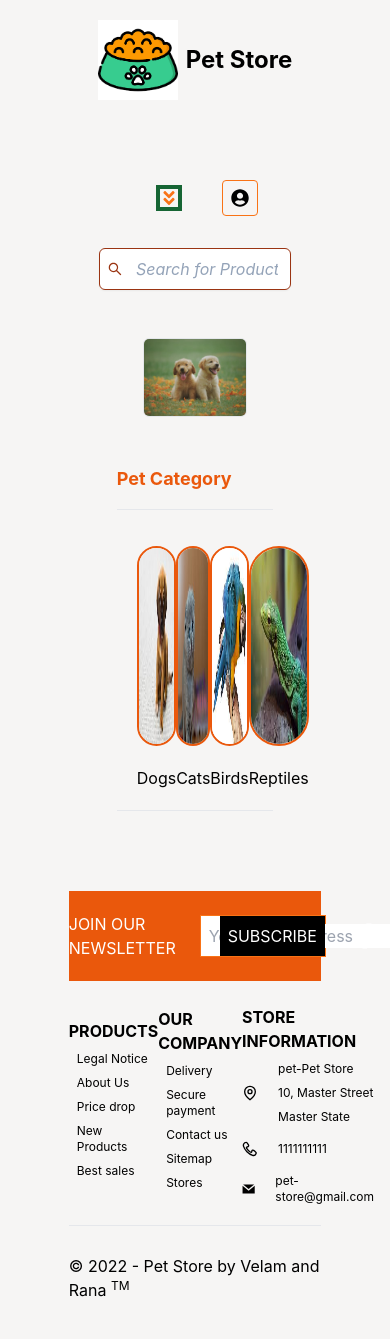
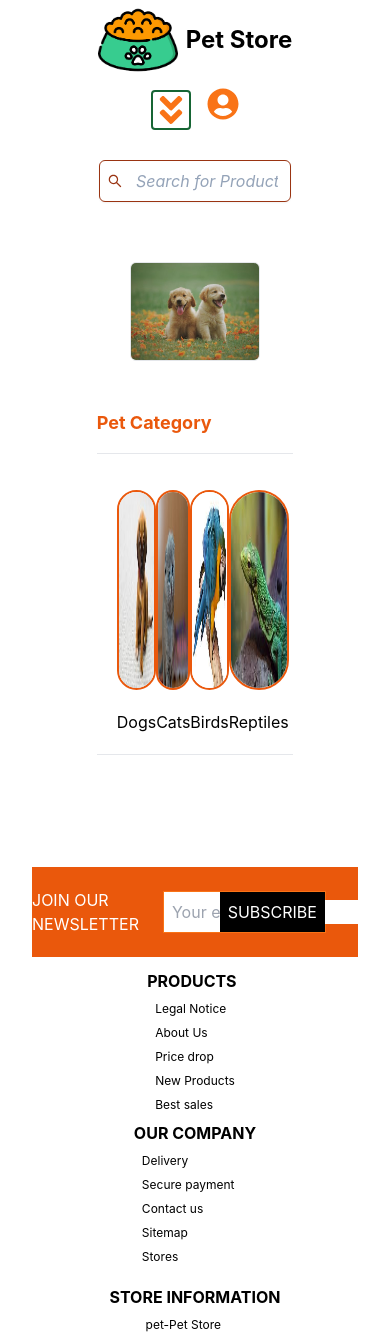
Before and after one commit to VelamPillai/pet-shop, a React (Create React App) app in the folder frontend-petshop/: page / in a window 390 px wide. Shown: the top 1339 px of the page. Built offline with nearby package versions, Linux system fonts and the light colour scheme.

Commit message:
navbar styling for mobile layout applied

```diff
--- a/frontend-petshop/src/App.js
+++ b/frontend-petshop/src/App.js
@@ -4,7 +4,7 @@ import "./App.css";
 
 import Footer from "./components/footer/Footer";
 import Header from "./components/header/Header";
-
+import Navbar from "./components/navbar/Navbar";
 import Main from "./components/main/Main.js";
 import Login from "./components/user/Login.js";
 import Signup from "./components/user/Signup.js"
@@ -16,9 +16,12 @@ import Notification from "./components/user/Notification.js";
 
 function App() {
   return (
-    <div className="w-3/4 mx-auto  p-5 h-screen">
+    <div className="    h-screen md:w-[100vw]" >
+
       <Header />
 
+
+      <div className="w-3/4 mx-auto  ">
       <Routes>
         <Route path="/">
           <Route
@@ -39,8 +42,8 @@ function App() {
     />
 
       </Routes>
-
-      <Footer />
+      </div>
+       <Footer />
     </div>
   );
 }
--- a/frontend-petshop/src/components/footer/Footer.js
+++ b/frontend-petshop/src/components/footer/Footer.js
@@ -4,7 +4,7 @@ import FooterMenu from './FooterMenu';
 import Newsletter from './NewsLetter';
 export default function Footer() {
   return (
-    <div className='pb-[2rem] '>
+    <div className='p-[2rem] box-border w-[100%] '>
       <Newsletter />
       <FooterMenu />
       <hr className="mt-3 pt-[1rem]" />
--- a/frontend-petshop/src/components/footer/FooterMenu.js
+++ b/frontend-petshop/src/components/footer/FooterMenu.js
@@ -18,7 +18,7 @@ export default function FooterMenu() {
     'Stores',
   ];
   return (
-    <div className="flex justify-between items-center mt-3">
+    <div className="flex justify-between items-center mt-3 flex-col md:flex-row">
       <Menu title="Products" menuItem={products} />
       <Menu title="Our Company" menuItem={company} />
       <FooterAddress />
--- a/frontend-petshop/src/components/footer/NewsLetter.js
+++ b/frontend-petshop/src/components/footer/NewsLetter.js
@@ -8,7 +8,7 @@ export default function Newsletter() {
     <div className="flex justify-around items-center bg-orange-600 text-white ">
       <MdOutlineLocalPostOffice className="text-5xl" />
       <p className="uppercase">join our Newsletter </p>
-      <form className="border border-orange-500 m-6 p-2 w-2/4 bg-white relative">
+      <form className="border border-orange-500  m-6 p-2 w-2/4 bg-white relative">
         <input
           text="email"
           placeholder="Your email address"
--- a/frontend-petshop/src/components/header/Header.js
+++ b/frontend-petshop/src/components/header/Header.js
@@ -17,22 +17,23 @@ export default function Header() {
   };
 
   return (
-    <div className="flex flex-col justify-center items-center  md:shadow w-[100%]">
-       <div onClick={homePageHandler} className=" font-bold  md:p-3 flex md:hidden justify-center items-center">
+    <div className="flex flex-col md:justify-between items-center  md:shadow  mb-3 ">
+       <div onClick={homePageHandler} className=" font-bold  flex md:hidden justify-center items-center">
           <img src={Logo} alt="header-icon" className=" w-20 mr-2" />
           <p className="text-2xl">Pet Store </p>
         </div>
-      <div className="flex justify-around items-center pt-[3rem]  ">
-        <div className=" hidden lg:flex"><HeaderSearch /></div>
+      <div className="flex justify-between items-center md:px-[5rem] md:w-[100%] relative ">
+        <div className=" hidden lg:flex z-10"><HeaderSearch /></div>
 
-        <div onClick={homePageHandler} className="md:text-4xl font-bold  md:p-3 hidden md:flex  justify-center items-center">
+        <div onClick={homePageHandler} className="md:text-4xl font-bold  md:p-3  hidden md:flex  justify-center items-center">
           <img src={Logo} alt="header-icon" className=" w-20 mr-2" />
           <p className="">Pet Store </p>
         </div>
-        {user && <Logout />}
         <div className="block md:hidden  ">
         <Navbar />
         </div>
+        {user && <Logout />}
+
 
 
         <HeaderMenu />
--- a/frontend-petshop/src/components/header/HeaderMenu.js
+++ b/frontend-petshop/src/components/header/HeaderMenu.js
@@ -14,10 +14,10 @@ export default function HeaderMenu() {
   };
 
   return (
-    <div className="flex text-4xl  ">
+    <div className="flex text-3xl  ">
       {user ? null : (
         <FaUserCircle
-          className=" mx-2 md:mx-4  border md:text-6xl border-orange-500 rounded p-2 hover:cursor-pointer"
+          className=" mx-2 md:mx-4 text-5xl md:border md:text-6xl border-orange-500 rounded p-2 hover:cursor-pointer text-orange-500 hover:text-green-800 mb-3 md:mb-0"
           onClick={navigateToUser}
         />
       )}
--- a/frontend-petshop/src/components/header/HeaderSearch.js
+++ b/frontend-petshop/src/components/header/HeaderSearch.js
@@ -11,7 +11,7 @@ export default function HeaderSearch() {
   }
   return (
 
-    <div className="w-48 ">
+    <div className="w-48 mt-[20px] md:mt-[-20px] ">
       <label className="relative block">
         <span className="sr-only">Search</span>
         <span className="absolute inset-y-0 left-0 flex items-center pl-2">
--- a/frontend-petshop/src/components/navbar/Navbar.js
+++ b/frontend-petshop/src/components/navbar/Navbar.js
@@ -12,40 +12,40 @@ const Navbar = () => {
   const handleNavClick = () => setNav(!nav);
 
   return (
-    <div className=" sticky top-0 w-full h-[100px]  md:h-[150px] flex  justify-between items-center p-[2rem]   md:text-xl z-10 text-orange-500 ">
+    <div className=" md:sticky w-full md:h-[150px] flex  justify-between items-center   md:text-xl  text-orange-500 ">
 
       {/* menu */}
 
-      <ul className="hidden md:flex  md:justify-between md:items-center md:p-3">
+      <ul className="hidden md:flex  md:justify-between md:items-center md:p-2">
         <li>
-          <NavLink to="/dogs" className=" navHover my-2 border-box lg:p-[3rem] md:p-[1rem]">
+          <NavLink to="/dogs" className=" md:leading-7 md:hover:underline border-black/6 my-1 border-box lg:p-[3rem] md:p-[1rem]">
             Dogs
           </NavLink>
         </li>
         <li>
-          <NavLink to="/cats" className=" navHover my-2 border-box lg:p-[3rem] md:p-[1rem]">
+          <NavLink to="/cats" className=" md:leading-7 md:hover:underline border-black/6 my-2 border-box lg:p-[3rem] md:p-[1rem]">
             Cats
           </NavLink>
         </li>
         <li>
-          <NavLink to="/brands" className=" navHover my-2 border-box lg:p-[3rem] md:p-[1rem]">
+          <NavLink to="/brands" className=" md:leading-7 md:hover:underline border-black/6 my-2 border-box lg:p-[3rem] md:p-[1rem]">
             Brands
           </NavLink>
         </li>
         <li>
-          <NavLink to="/blogs" className=" navHover my-2 border-box lg:p-[3rem] md:p-[1rem]">
+          <NavLink to="/blogs" className=" md:leading-7 md:hover:underline border-black/6 my-2 border-box lg:p-[3rem] md:p-[1rem]">
             Blogs
           </NavLink>
               </li>
               <li>
-          <NavLink to="/specialOffers" className=" navHover my-2 border-box lg:p-[3rem] md:p-[.5rem] text-green-800 animate-ping">
+          <NavLink to="/specialOffers" className=" md:leading-7 md:hover:underline border-black/6 my-2 border-box lg:p-[3rem] md:p-[.5rem] text-green-800 animate-ping hover:animate-none">
           Sale %
           </NavLink>
         </li>
       </ul>
       {/* hamburger */}
       <div
-        className="  md:hidden text-lg text-orange-500 border-green-800 hover:text-green-800 hover:border-orange-500 border-solid border-4 z-10 relative "
+        className="  md:hidden text-4xl text-orange-500 border-green-800 hover:text-green-800 hover:border-orange-500 border-solid border-2    ml-[1rem] z-10 rounded w-[100%]"
         onClick={handleNavClick}
       >
         {nav ? <FaAngleDoubleUp /> : <FaAngleDoubleDown />}
@@ -55,18 +55,19 @@ const Navbar = () => {
         className={
           !nav
             ? "hidden "
-            : "absolute top-[90px]  right-[-40px] h-[100vh]  bg-orange-200 flex flex-col justify-center items-center md:hidden p-[1rem]"
+            : "  z-20 w-[90vw]  absolute left-[-5rem]  top-[100px] mb-3 bg-orange-200 flex flex-col justify-center items-center md:hidden p-[1rem] "
         }
       >
-        <li className="py-6 text-xl">
+        <li className="py-6 text-xl ">
           <NavLink
             to="/dogs"
-            className=" navHover my-3 border-box p-1"
+            className=" navHover my-3 border-box p-1 "
             onClick={handleNavClick}
           >
             Dogs
           </NavLink>
         </li>
+        <hr />
         <li className="py-6 text-xl">
           <NavLink
             to="/cats"
--- a/frontend-petshop/src/components/user/Logout.js
+++ b/frontend-petshop/src/components/user/Logout.js
@@ -23,10 +23,10 @@ export default function Logout() {
 }
 
   return (
-    <div className="flex justify-center items-center flex-row border border-orange-500 text-xs ml-[2rem] md:text-lg rounded box-border md:mr-3">
+    <div className="flex justify-center items-center flex-row border border-orange-500 text-xs ml-[2rem] md:text-lg rounded box-border mb-3  md:mr-3">
       <p onClick={profileHandler} className="p-1 md:mr-3  md:p-2 border-r md:border-b-0  border-orange-500  hover:cursor-pointer hover:border-collapse   hover:animate-pulse hover:scale-105">Hi! {user.firstName}</p>
 
-      <p  onClick={logoutHandler} className=" p-1 md:mr-3 md:p-2  hover:cursor-pointer   hover:animate-pulse hover:scale-105" >
+      <p  onClick={logoutHandler} className=" p-1  md:mr-3 md:p-2  hover:cursor-pointer   hover:animate-pulse hover:scale-105" >
         Log Out
       </p>
       <Toaster />
--- a/frontend-petshop/src/index.css
+++ b/frontend-petshop/src/index.css
@@ -5,7 +5,12 @@ body {
     sans-serif;
   -webkit-font-smoothing: antialiased;
   -moz-osx-font-smoothing: grayscale;
-  background: rgba(243, 242, 241, 0.747);
+  overflow-x: hidden;
+    width: 100%;
+    -webkit-box-sizing: border-box;
+       -moz-box-sizing: border-box;
+            box-sizing: border-box;
+
 }
 
 code {
```
